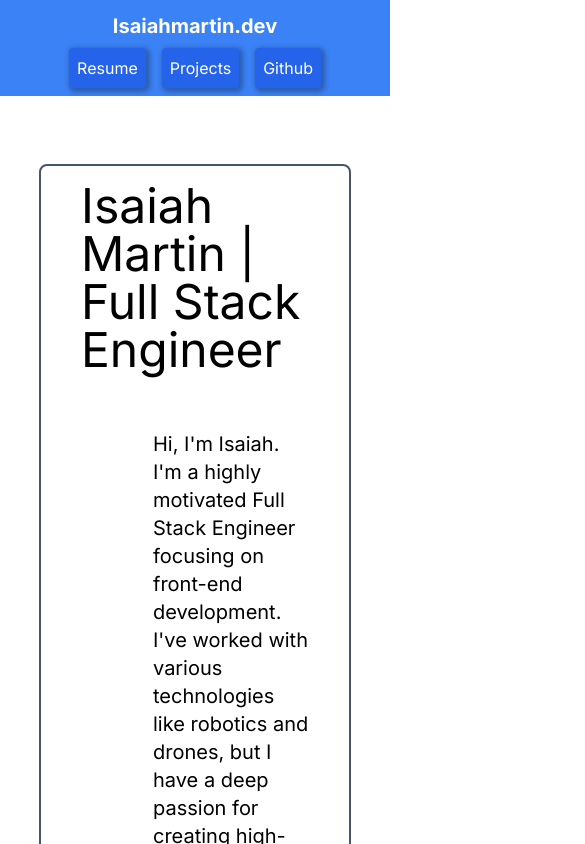
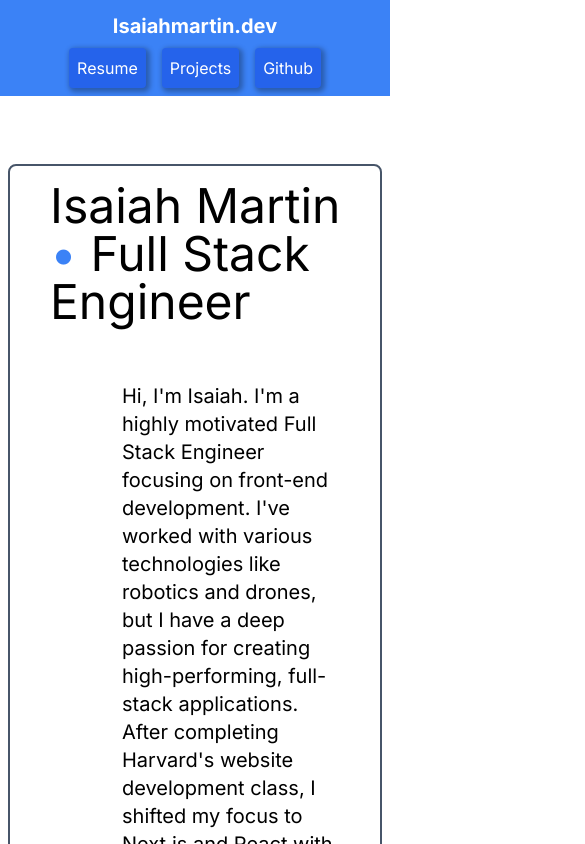
Before and after one commit to isaiahmartin847/Portfolio, a Next.js app in the folder client/: page / in a window 390 px wide. Shown: the top 844 px of the page, 585 px wide, since content can reach past the window. Built offline with nearby package versions, Linux system fonts and the light colour scheme; no server answers.

Commit message:
added the responsive design to the title and also added in some style

```diff
--- a/client/src/app/components/about_me.tsx
+++ b/client/src/app/components/about_me.tsx
@@ -11,8 +11,8 @@ import { FaGlassCheers, FaReact, FaPython, FaNodeJs, FaGithub } from "react-icon
 export default function AboutMe () {
     return (
         <>
-            <div className='mt-[8vh] mr-[10vw] ml-[10vw] border-2 border-slate-600 rounded-lg pb-6'>
-                <h1 className='text-5xl p-4 ml-6'>Isaiah Martin | Full Stack Engineer</h1>
+            <div className='mt-[8vh] border-2 border-slate-600 rounded-lg ml-2 mr-2 pb-6 md:mr-[10vw] md:ml-[10vw]'>
+                <h1 className='text-5xl p-4 ml-6'>Isaiah Martin <span className="text-blue-500">&bull;</span> Full Stack Engineer</h1>
                 <div>
                     <div className='w-fit ml-28 pr-10 mt-10'>
                         <div className='flex flex-col'>
```
